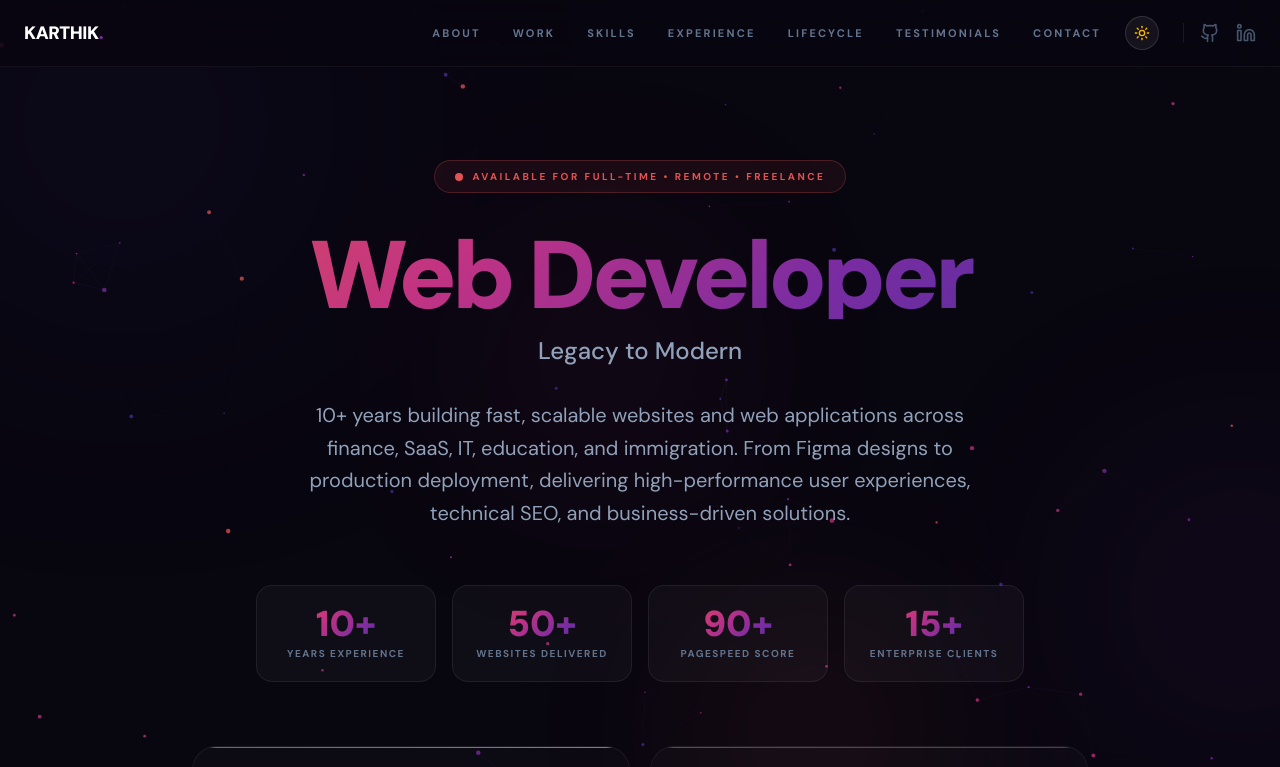
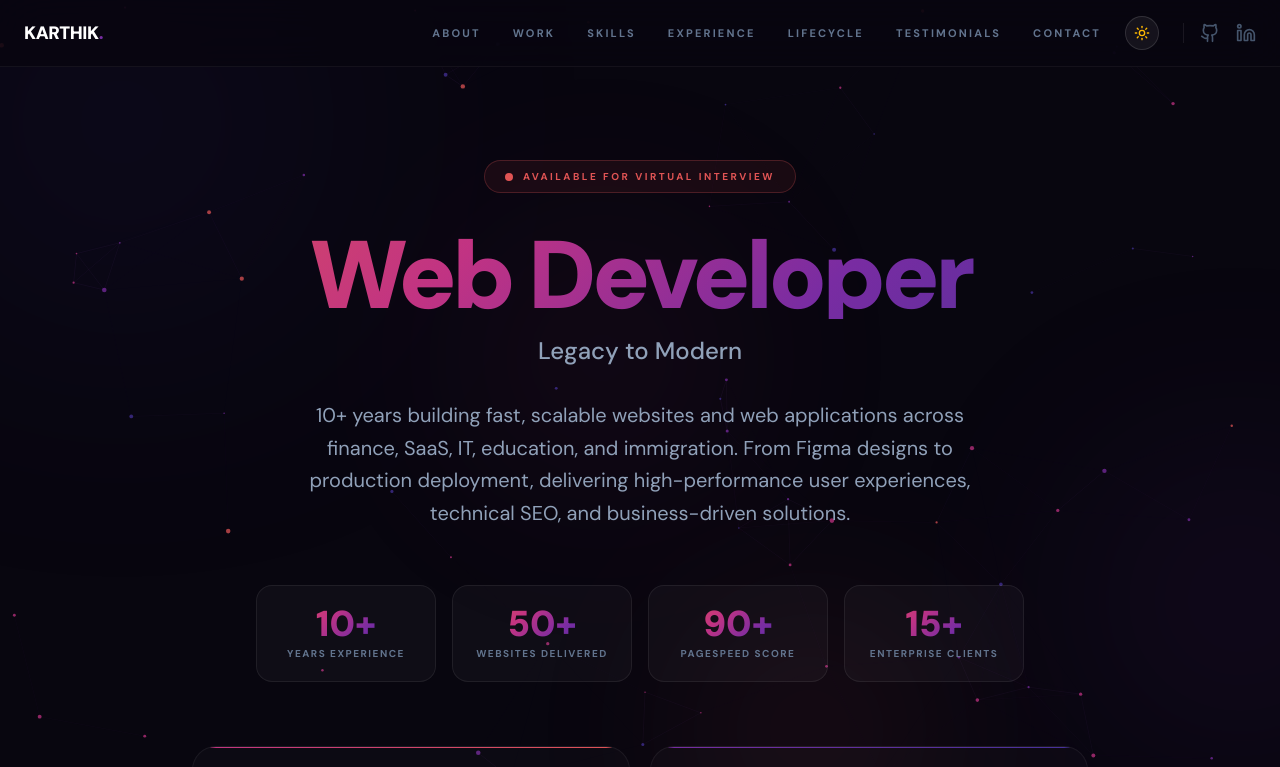
Before and after one commit to karthikweb123/karthik-portfolio, a Next.js app: page / in a window 1280 px wide. Shown: the top 767 px of the page. Built offline with nearby package versions, Linux system fonts and the light colour scheme.

Commit message:
Update page.tsx

```diff
--- a/app/page.tsx
+++ b/app/page.tsx
@@ -1291,7 +1291,7 @@ export default function Home() {
               <span className="animate-ping absolute inline-flex h-full w-full rounded-full opacity-75" style={{ background: "#E05454" }} />
               <span className="relative inline-flex rounded-full h-2 w-2" style={{ background: "#E05454" }} />
             </span>
-            Available for Full-Time &bull; Remote &bull; Freelance
+            Available for Virtual Interview
           </div>
 
           <h1 className="text-6xl md:text-8xl font-black tracking-tighter leading-[0.9] mb-4">
```
